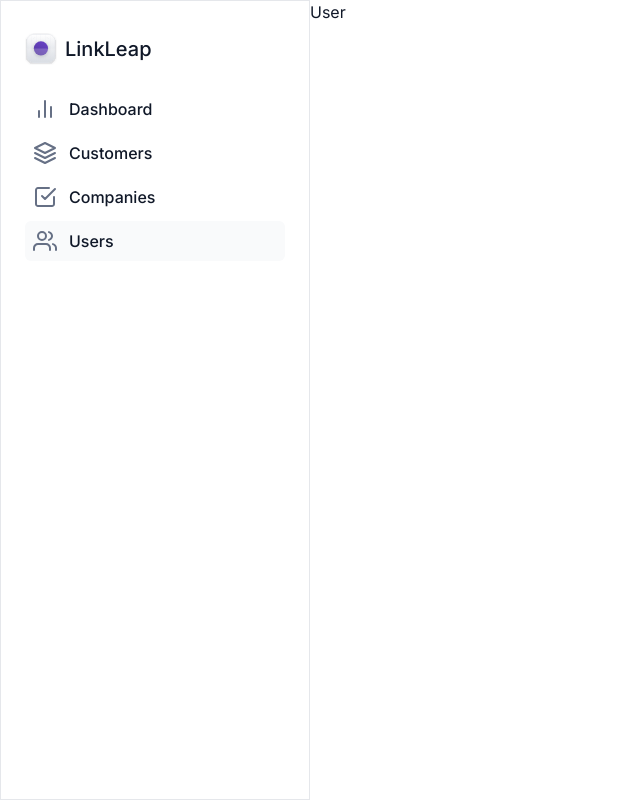
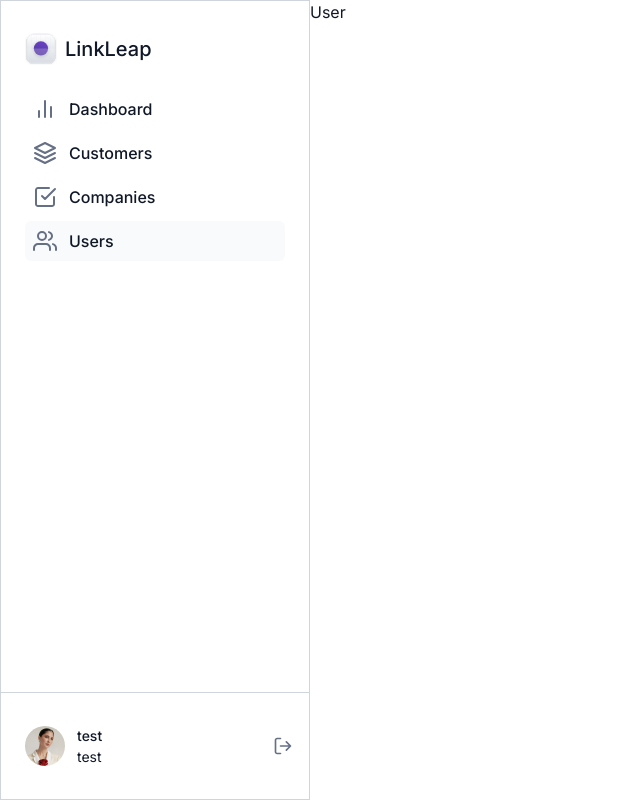
Before and after one commit to dangol-anish/linkleap, a React (Vite) app in the folder frontend/: page /user in a window 1280 px wide. Shown: the whole page, without its empty margins (0-640 px from the left). Built offline with nearby package versions, Linux system fonts and the light colour scheme.

Commit message:
removed unnecessary dependencies

```diff
--- a/frontend/src/App.jsx
+++ b/frontend/src/App.jsx
@@ -13,6 +13,7 @@ function App() {
         <Routes>
           <Route path="/" element={<Home />} />
           <Route path="/login" element={<Login />} />
+
           <Route path="/dashboard" element={<Dashboard />} />
           <Route path="/customer" element={<Customer />} />
           <Route path="/company" element={<Company />} />
--- a/frontend/src/components/Sidebar.jsx
+++ b/frontend/src/components/Sidebar.jsx
@@ -4,17 +4,47 @@ import sbDashLogo from "../assets/sidebar/sbDashLogo.svg";
 import sbCustomerLogo from "../assets/sidebar/sbCustomerLogo.svg";
 import sbCompanyLogo from "../assets/sidebar/sbCompanyLogo.svg";
 import sbUserLogo from "../assets/sidebar/sbUserLogo.svg";
+import logout from "../assets/logout.svg";
+import avatar from "../assets/avatar.svg";
 import { Link, useLocation } from "react-router-dom";
+import { useNavigate } from "react-router-dom";
+
+import { toast } from "react-toastify";
 
 const Sidebar = () => {
   const location = useLocation();
+  const navigate = useNavigate();
+
   const isActive = (path) => {
     return location.pathname === path;
   };
 
+  const onSubmit = async (event) => {
+    event.preventDefault();
+
+    try {
+      const response = await fetch("http://localhost:3000/api/auth/logout", {
+        method: "POST",
+        credentials: "include",
+      });
+
+      const data = await response.json();
+
+      if (response.ok && data.success === true) {
+        navigate("/login");
+        toast.success("Logout successful!");
+      } else {
+        throw new Error(data.message || "Logout failed. Please try again.");
+      }
+    } catch (error) {
+      console.log(error);
+      toast.error(error.message || "Logout failed. Please try again.");
+    }
+  };
+
   return (
     <>
-      <div className="w-[310px] border h-screen">
+      <div className="w-[310px] border border-linkleap-border h-screen flex flex-col justify-between">
         <section className="flex flex-col gap-[24px] px-[24px] py-[32px]">
           <div className="flex items-center gap-[8px] ">
             <img src={logo} className="h-[32px] w-[32px]" alt="" />
@@ -68,7 +98,22 @@ const Sidebar = () => {
             </li>
           </ul>
         </section>
-        <section></section>
+        <section className="flex justify-between px-[16px] py-[32px] border-t-[1px] border-linkleap-border">
+          <div className="flex gap-[12px] px-[8px] justify-between">
+            <img src={avatar} alt="avatar" />
+            <div className="text-[14px]">
+              <p className="font-medium">test</p>
+              <p>test</p>
+            </div>
+          </div>
+
+          <img
+            className="cursor-pointer"
+            src={logout}
+            onClick={onSubmit}
+            alt="logoutBtn"
+          />
+        </section>
       </div>
     </>
   );
--- a/frontend/src/pages/Login.jsx
+++ b/frontend/src/pages/Login.jsx
@@ -8,6 +8,7 @@ import { useNavigate } from "react-router-dom";
 
 const Login = () => {
   const navigate = useNavigate();
+
   const [formData, setFormData] = useState({});
   const [error, setError] = useState();
 
@@ -45,7 +46,6 @@ const Login = () => {
     }
   };
 
-  console.log(formData);
   return (
     <div className="flex h-screen justify-between">
       <div className="flex w-full md:w-[50%] justify-center items-center gap-[60px] flex-col ">
```
Also changed, not shown: frontend/src/assets/avatar.svg (added), frontend/src/assets/logout.svg (added).
